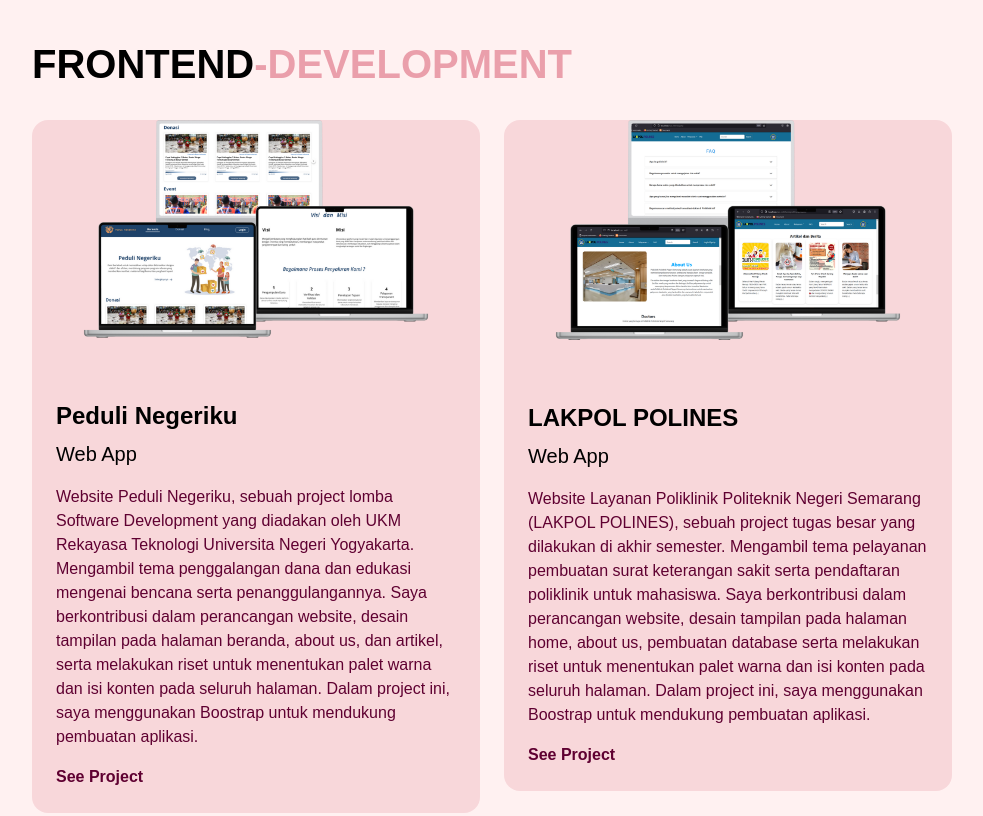
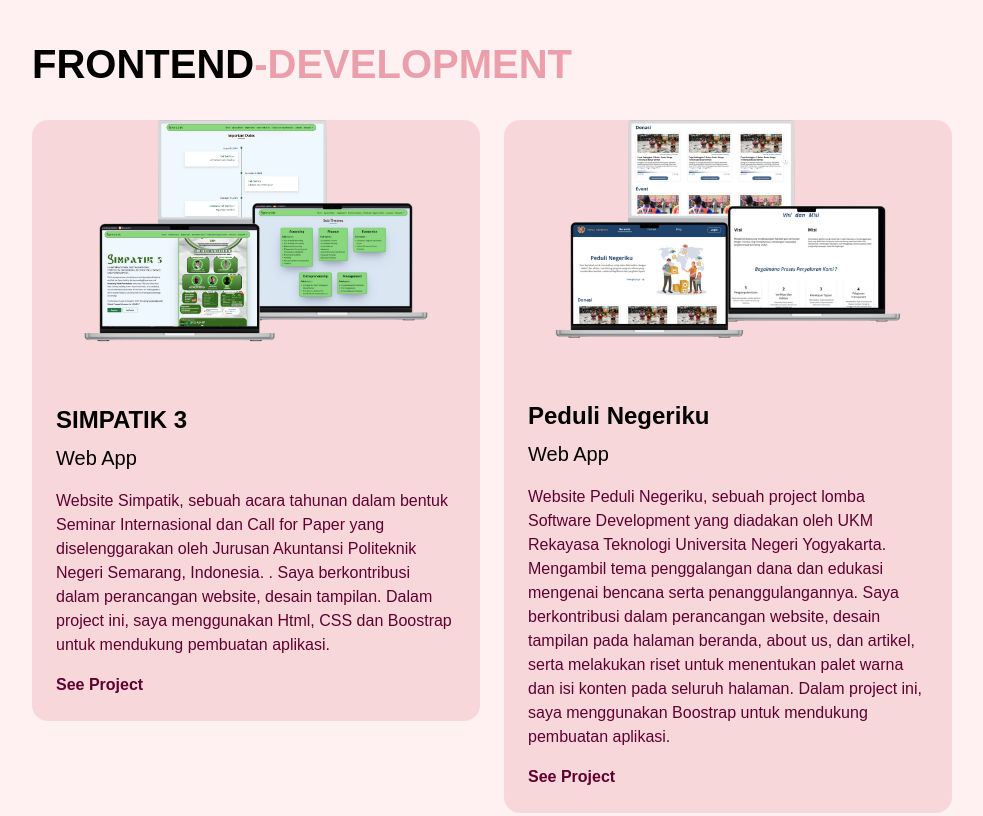
Before and after one commit to iamaflaz/Portofolio-Zalfa, a plain HTML site: page index.html in a window 1280 px wide. Shown: the part 2440-3256 px from the top of the page, without its empty margins (268-1251 px from the left). Drawn offline with Linux system fonts and the light colour scheme; a web font is replaced by a local one.

Commit message:
simpatik

```diff
--- a/index.html
+++ b/index.html
@@ -198,6 +198,19 @@
 
                 <div class="row gy-4">
 
+                    <div class="col-md-6" data-aos="fade-up" data-aos-delay="300">
+                        <div class="card-custom rounded-4 bg-base shadow-effect">
+                            <div class="card-custom-image rounded-4">
+                                <img class="rounded-4" src="./assets/images/simpatik.png" alt="">
+                            </div>
+                            <div class="card-custom-content p-4">
+                                <h4>SIMPATIK 3</h4>
+                                <p class="text-brand lead">Web App</p>
+                                <p>Website Simpatik, sebuah acara tahunan dalam bentuk Seminar Internasional dan Call for Paper yang diselenggarakan oleh Jurusan Akuntansi Politeknik Negeri Semarang, Indonesia. . Saya berkontribusi dalam perancangan website, desain tampilan. Dalam project ini, saya menggunakan Html, CSS dan Boostrap untuk mendukung pembuatan aplikasi. </p>
+                                <a href="https://simpatik.polines.ac.id/" class="link-custom">See Project</a>
+                            </div>
+                        </div>
+                    </div>
                     <div class="col-md-6" data-aos="fade-up" data-aos-delay="300">
                         <div class="card-custom rounded-4 bg-base shadow-effect">
                             <div class="card-custom-image rounded-4">
```
Also changed, not shown: assets/images/poster.png, assets/images/simpatik.png (added).
